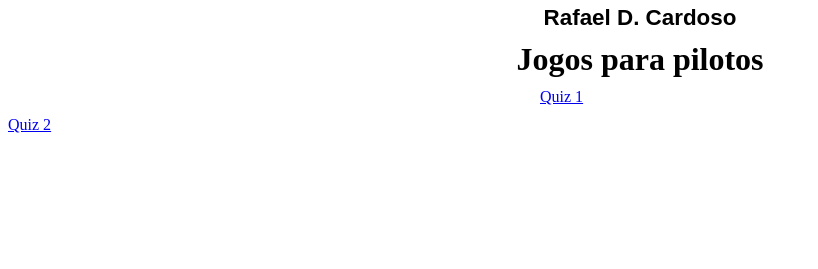
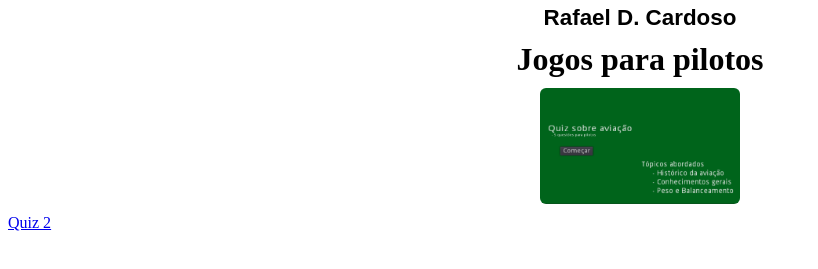
Before and after one commit to rafaeldcardoso/13, a plain HTML site: page index.html in a window 1280 px wide. Shown: the part 41-310 px from the top of the page, without its empty margins (0-818 px from the left). Drawn offline with Linux system fonts and the light colour scheme.

Commit message:
Update index.html 2

```diff
--- a/index.html
+++ b/index.html
@@ -75,7 +75,9 @@
   <p></p>
 
   <!-- Botão simples para abrir a página do jogo -->
-  <a href="jogo.html" class="botao-jogo">Quiz 1</a>
+  <a href="link-do-seu-jogo.html" class="botao-jogo">
+  <img src="b1.png" alt="Jogar">
+</a>
   <a href="jogo2.html" class="botao-jogar">Quiz 2</a>
 
 
```
